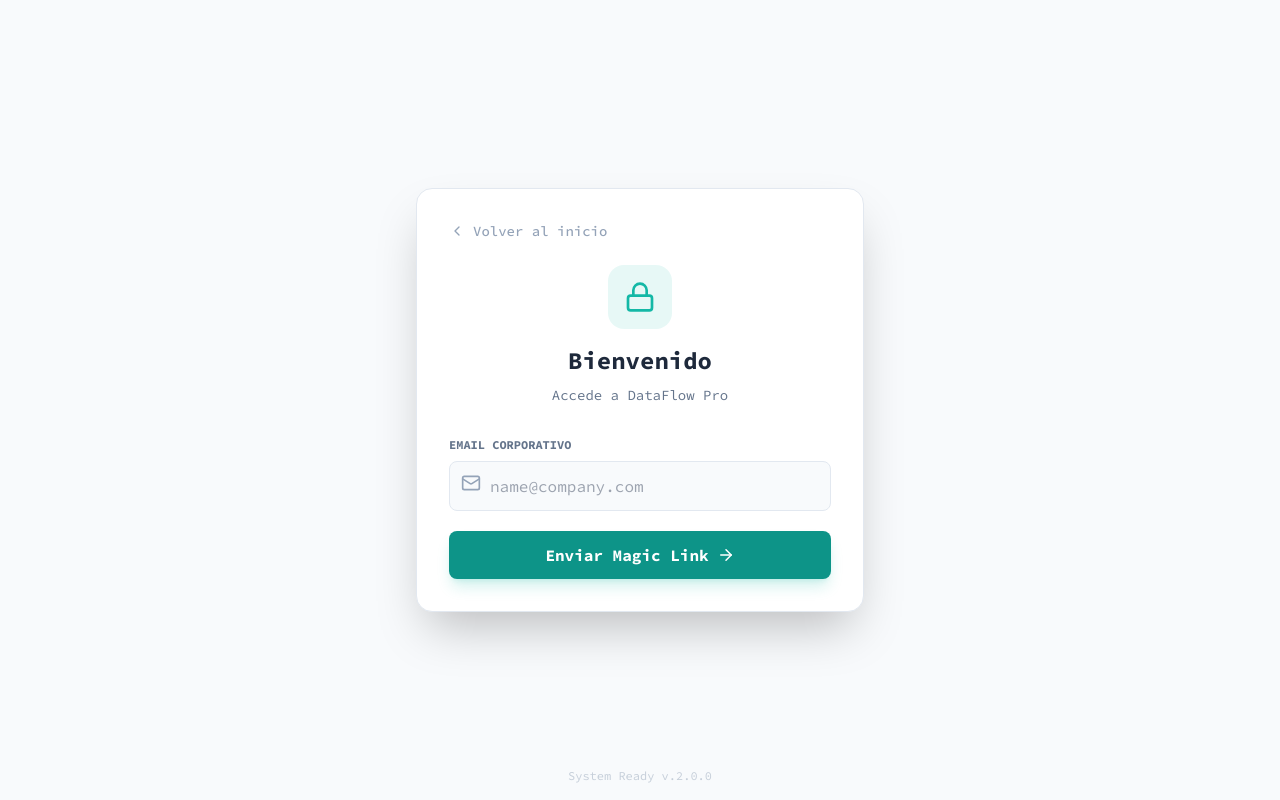
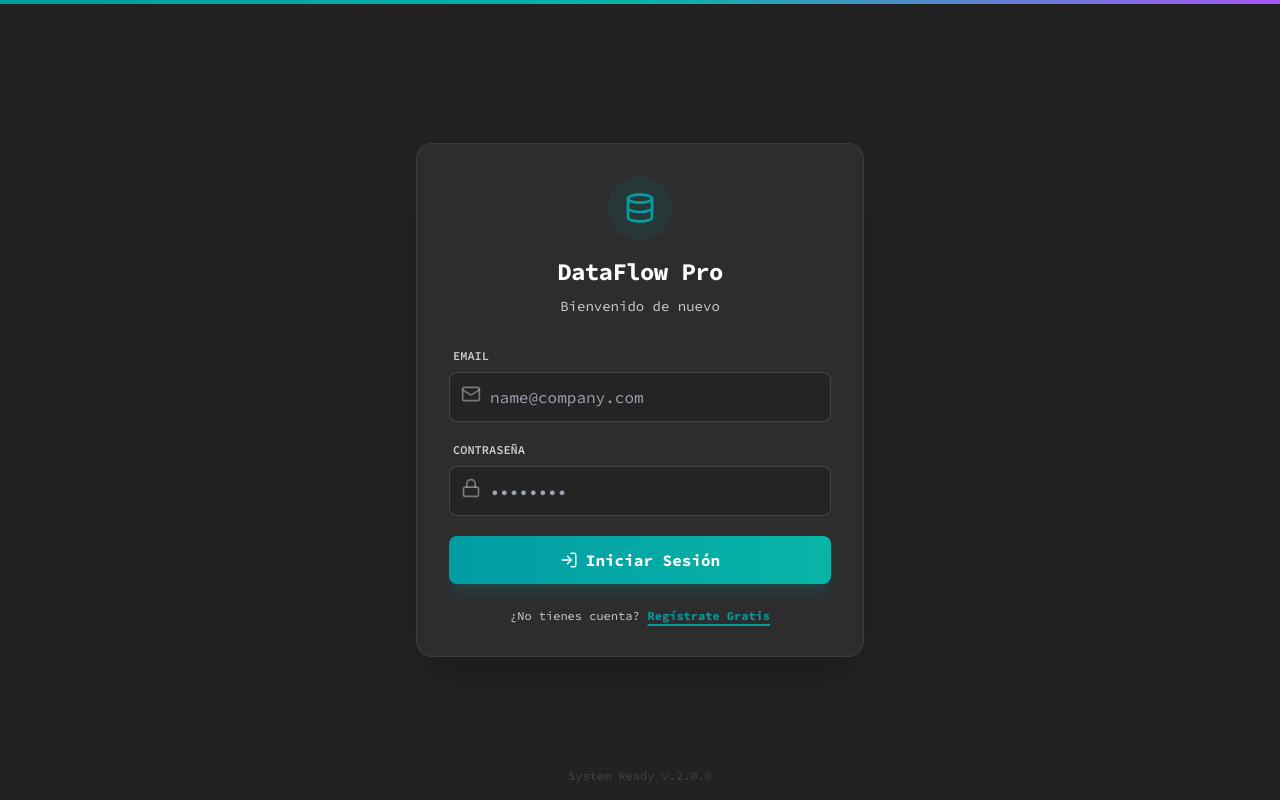
Before and after one commit to pentakillw/datafloww, a React (Vite) app: page /login in a window 1280 px wide. Built offline with nearby package versions, Linux system fonts and the light colour scheme; no server answers.

Commit message:
Actualizacion completa del proyecto

```diff
--- a/src/pages/Login.jsx
+++ b/src/pages/Login.jsx
@@ -1,81 +1,132 @@
 import React, { useState } from 'react';
 import { supabase } from '../lib/supabase';
-import { Database, Mail, Loader2, ArrowRight, Lock, ChevronLeft } from 'lucide-react';
+import { Database, Mail, Loader2, ArrowRight, Lock, UserPlus, LogIn } from 'lucide-react';
 import { useNavigate } from 'react-router-dom';
 
 export default function Login() {
+  const [isSignUp, setIsSignUp] = useState(false); // Toggle entre Login y Registro
   const [email, setEmail] = useState('');
+  const [password, setPassword] = useState('');
   const [loading, setLoading] = useState(false);
-  const [sent, setSent] = useState(false);
+  const [errorMsg, setErrorMsg] = useState(null);
   const navigate = useNavigate();
 
-  const handleLogin = async (e) => {
+  const handleAuth = async (e) => {
     e.preventDefault();
     setLoading(true);
+    setErrorMsg(null);
 
-    const { error } = await supabase.auth.signInWithOtp({
+    try {
+      if (isSignUp) {
+        // --- REGISTRO ---
+        const { error } = await supabase.auth.signUp({
           email,
-      options: { emailRedirectTo: window.location.origin },
+          password,
         });
-
-    if (error) {
-      alert('Error: ' + error.message);
+        if (error) throw error;
+        alert('¡Registro exitoso! Revisa tu correo para confirmar tu cuenta.');
+        setIsSignUp(false); // Cambiar a login para que el usuario entre
       } else {
-      setSent(true);
+        // --- LOGIN ---
+        const { error } = await supabase.auth.signInWithPassword({
+          email,
+          password,
+        });
+        if (error) throw error;
+        navigate('/'); // Redirigir al Dashboard si es exitoso
       }
+    } catch (error) {
+      setErrorMsg(error.message);
+    } finally {
       setLoading(false);
+    }
   };
 
   return (
-    <div className="min-h-screen bg-slate-50 dark:bg-[#0f1115] flex items-center justify-center p-4 relative overflow-hidden">
+    <div className="min-h-screen bg-carbon flex items-center justify-center p-4 relative overflow-hidden">
+      {/* Fondo decorativo */}
+      <div className="absolute top-0 left-0 w-full h-1 bg-gradient-to-r from-persian via-sea to-purple-500"></div>
 
-      <div className="w-full max-w-md bg-white dark:bg-[#161b22] border border-slate-200 dark:border-white/5 rounded-2xl p-8 shadow-2xl z-10 animate-in fade-in zoom-in-95 duration-500">
-        <button onClick={() => navigate('/landing')} className="text-slate-400 hover:text-teal-500 mb-6 flex items-center gap-2 text-sm font-medium transition-colors">
-          <ChevronLeft size={16} /> Volver al inicio
-        </button>
+      <div className="w-full max-w-md bg-carbon-light border border-wolf/10 rounded-2xl p-8 shadow-2xl z-10 animate-in fade-in zoom-in-95 duration-500">
 
         <div className="text-center mb-8">
-          <div className="inline-flex items-center justify-center w-16 h-16 rounded-2xl bg-teal-500/10 mb-4 text-teal-500">
-            <Lock size={32} />
+          <div className="inline-flex items-center justify-center w-16 h-16 rounded-full bg-persian/10 mb-4 text-persian transition-transform hover:scale-110 duration-300">
+            <Database size={32} />
           </div>
-          <h1 className="text-2xl font-bold text-slate-800 dark:text-white font-sans">Bienvenido</h1>
-          <p className="text-slate-500 dark:text-slate-400 text-sm mt-2">Accede a DataFlow Pro</p>
+          <h1 className="text-2xl font-bold text-zinc font-mono tracking-tight">DataFlow Pro</h1>
+          <p className="text-wolf text-sm mt-2">
+            {isSignUp ? 'Crea tu cuenta profesional' : 'Bienvenido de nuevo'}
+          </p>
         </div>
 
-        {!sent ? (
-          <form onSubmit={handleLogin} className="space-y-5">
+        <form onSubmit={handleAuth} className="space-y-5">
+
+          {/* Email Input */}
           <div>
-              <label className="block text-xs font-bold text-slate-500 uppercase mb-2">Email Corporativo</label>
-              <div className="relative">
-                <Mail className="absolute left-3 top-3 text-slate-400" size={20} />
+            <label className="block text-xs font-semibold text-wolf uppercase mb-2 ml-1">Email</label>
+            <div className="relative group">
+              <Mail className="absolute left-3 top-3 text-wolf/50 group-focus-within:text-persian transition-colors" size={20} />
               <input
                 type="email"
                 required
                 placeholder="name@company.com"
-                  className="w-full bg-slate-50 dark:bg-black/20 border border-slate-200 dark:border-white/10 rounded-lg py-3 pl-10 pr-4 text-slate-800 dark:text-white focus:outline-none focus:ring-2 focus:ring-teal-500/50 transition-all font-sans"
+                className="w-full bg-black/20 border border-wolf/20 rounded-lg py-3 pl-10 pr-4 text-zinc focus:outline-none focus:border-persian focus:ring-1 focus:ring-persian transition-all font-mono"
                 value={email}
                 onChange={(e) => setEmail(e.target.value)}
               />
             </div>
           </div>
+
+          {/* Password Input */}
+          <div>
+            <label className="block text-xs font-semibold text-wolf uppercase mb-2 ml-1">Contraseña</label>
+            <div className="relative group">
+              <Lock className="absolute left-3 top-3 text-wolf/50 group-focus-within:text-persian transition-colors" size={20} />
+              <input
+                type="password"
+                required
+                placeholder="••••••••"
+                minLength={6}
+                className="w-full bg-black/20 border border-wolf/20 rounded-lg py-3 pl-10 pr-4 text-zinc focus:outline-none focus:border-persian focus:ring-1 focus:ring-persian transition-all font-mono"
+                value={password}
+                onChange={(e) => setPassword(e.target.value)}
+              />
+            </div>
+          </div>
+
+          {/* Mensaje de Error */}
+          {errorMsg && (
+            <div className="text-red-400 text-xs bg-red-900/10 p-3 rounded border border-red-900/20 flex items-center gap-2 animate-in slide-in-from-left-2">
+              <span className="font-bold">Error:</span> {errorMsg}
+            </div>
+          )}
+
+          {/* Botón de Acción Principal */}
           <button
             disabled={loading}
-              className="w-full bg-teal-600 hover:bg-teal-500 text-white font-bold py-3 rounded-lg flex items-center justify-center transition-all disabled:opacity-50 shadow-lg shadow-teal-500/20"
+            className="w-full bg-gradient-to-r from-persian to-sea hover:from-sea hover:to-persian text-white font-bold py-3 rounded-lg flex items-center justify-center transition-all disabled:opacity-50 shadow-lg shadow-persian/20 hover:shadow-persian/40 active:scale-[0.98]"
           >
-              {loading ? <Loader2 className="animate-spin mr-2" /> : 'Enviar Magic Link'}
-              {!loading && <ArrowRight size={18} className="ml-2" />}
+            {loading ? <Loader2 className="animate-spin mr-2" /> : (isSignUp ? <UserPlus size={18} className="mr-2"/> : <LogIn size={18} className="mr-2"/>)}
+            {isSignUp ? 'Crear Cuenta' : 'Iniciar Sesión'}
           </button>
         </form>
-        ) : (
-          <div className="text-center p-6 bg-teal-500/10 rounded-lg border border-teal-500/20 animate-in fade-in">
-            <h3 className="text-lg font-bold text-teal-600 dark:text-teal-400 mb-2">¡Enlace Enviado!</h3>
-            <p className="text-slate-600 dark:text-slate-300 text-sm">Revisa tu correo <strong>{email}</strong> y haz clic en el enlace para entrar.</p>
-            <button onClick={() => setSent(false)} className="mt-4 text-xs text-slate-500 hover:text-teal-500 underline">Intentar con otro correo</button>
-          </div>
-        )}
+
+        {/* Toggle Login/Register */}
+        <div className="mt-6 text-center">
+          <p className="text-wolf text-xs">
+            {isSignUp ? '¿Ya tienes cuenta?' : '¿No tienes cuenta?'}
+            <button
+              onClick={() => { setIsSignUp(!isSignUp); setErrorMsg(null); }}
+              className="ml-2 text-persian hover:text-white font-bold underline decoration-2 underline-offset-4 transition-colors"
+            >
+              {isSignUp ? 'Inicia Sesión' : 'Regístrate Gratis'}
+            </button>
+          </p>
         </div>
 
-      <div className="absolute bottom-4 text-slate-400/50 text-xs font-mono">
+      </div>
+
+      <div className="absolute bottom-4 text-wolf/20 text-xs font-mono">
         System Ready v.2.0.0
       </div>
     </div>
```
Lines whose indentation alone changed are shown as unchanged.
